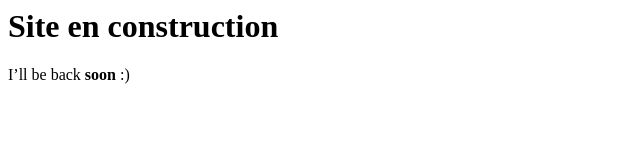
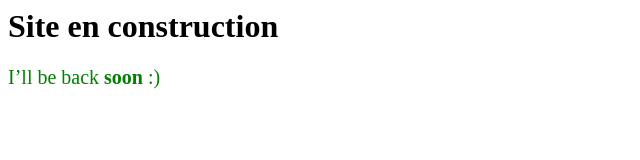
Before and after one commit to fannycoumau/fannycoumau.com, a plain HTML site: page index.html in a window 1280 px wide. Shown: the whole page, without its empty margins (0-640 px from the left). Drawn offline with Linux system fonts and the light colour scheme.

Commit message:
Update index.html

```diff
--- a/index.html
+++ b/index.html
@@ -7,6 +7,6 @@
 
 	<body>
 		<h1>Site en construction</h1>
-		<p>I’ll be back <b>soon</b> :)</p>
+		<p style="font-size: 20px; color: green;">I’ll be back <b>soon</b> :)</p>
 	</body>
 </html>
```
